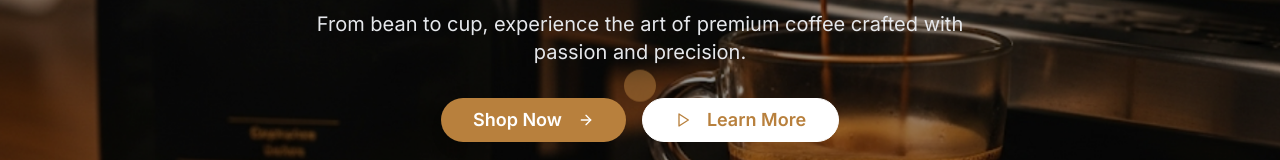
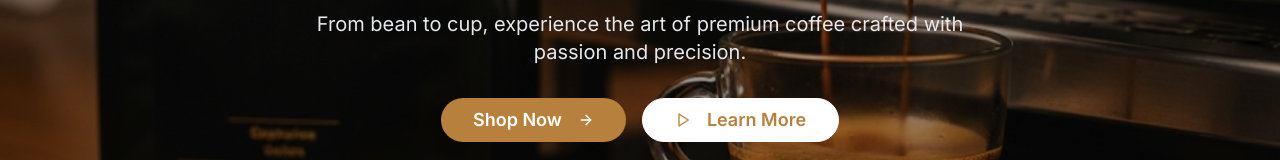
Before and after one commit to AndresJmzA/aroma-artisan-commerce-demo, a React (Vite) app: page / in a window 1280 px wide. Shown: the part 408-568 px from the top of the page. Built offline with nearby package versions, Linux system fonts and the light colour scheme.

Commit message:
Visual edit in Lovable
Edited UI in Lovable

```diff
--- a/src/components/HeroSection.tsx
+++ b/src/components/HeroSection.tsx
@@ -65,11 +65,7 @@ const HeroSection: React.FC = () => {
         </div>
 
         {/* Floating Coffee Bean */}
-        <div className="absolute bottom-10 left-1/2 transform -translate-x-1/2">
-          <div className="animate-float">
-            <div className="w-8 h-8 bg-coffee-600 rounded-full opacity-50"></div>
-          </div>
-        </div>
+
       </div>
 
       {/* Scroll Indicator */}
```
